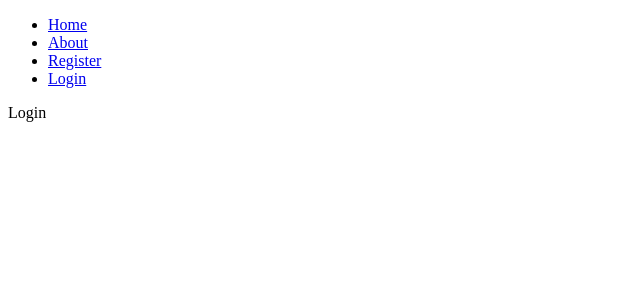
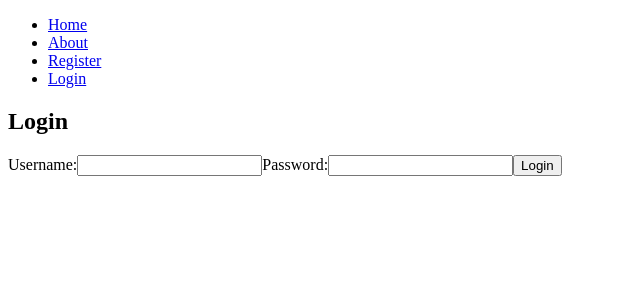
Before and after one commit to uprighted-learners/38-reactjs-review, a React (Create React App) app: page /login in a window 1280 px wide. Shown: the top 300 px of the page, without its empty margins (0-640 px from the left). Built offline with nearby package versions, Linux system fonts and the light colour scheme.

Commit message:
login page done

```diff
--- a/src/pages/Home.js
+++ b/src/pages/Home.js
@@ -12,7 +12,7 @@ function Home() {
 
     const fetchPosts = async () => {
         try {
-            const response = await fetch(`https://three2-mongodb-review.onrender.com/api/blogposts`);
+            const response = await fetch(`${process.env.REACT_APP_API_URL}/api/blogposts`);
             const data = await response.json();
             setPosts(data);
         } catch (error) {
@@ -23,7 +23,7 @@ function Home() {
     const handleSubmit = async (e) => {
         e.preventDefault();
         try {
-            const response = await fetch(`https://three2-mongodb-review.onrender.com/api/blogposts`, {
+            const response = await fetch(`${process.env.REACT_APP_API_URL}/api/blogposts`, {
                 method: 'POST',
                 headers: {
                     'Content-Type': 'application/json',
--- a/src/pages/Login.js
+++ b/src/pages/Login.js
@@ -1,7 +1,45 @@
-import React from 'react'
+import React, { useState } from 'react'
 
 export default function Login() {
+    const [username, setUsername] = useState('')
+    const [password, setPassword] = useState('')
+
+    const handleSubmit = async (e) => {
+        e.preventDefault()
+        try {
+            const response = await fetch(`${process.env.REACT_APP_API_URL}/api/login`, {
+                method: 'POST',
+                headers: {
+                    'Content-Type': 'application/json',
+                },
+                body: JSON.stringify({
+                    username,
+                    password
+                })
+            })
+            const data = await response.json()
+            if (response.ok) {
+                localStorage.setItem('token', data.token)
+                alert('Login successful!')
+            } else {
+                alert('Failed to login')
+            }
+            setUsername('')
+            setPassword('')
+        } catch (error) {
+            alert(error.message)
+        }
+    }
     return (
-        <div>Login</div>
+        <div>
+            <h2>Login</h2>
+            <form onSubmit={handleSubmit}>
+                <label>Username:</label>
+                <input type="text" value={username} onChange={(e) => setUsername(e.target.value)} required />
+                <label>Password:</label>
+                <input type="password" value={password} onChange={(e) => setPassword(e.target.value)} required />
+                <button type="submit">Login</button>
+            </form>
+        </div>
     )
 }
--- a/src/pages/Register.js
+++ b/src/pages/Register.js
@@ -9,7 +9,7 @@ export default function Register() {
     const handleSubmit = async (e) => {
         e.preventDefault()
         try {
-            const response = await fetch(`https://three2-mongodb-review.onrender.com/api/users`, {
+            const response = await fetch(`${process.env.REACT_APP_API_URL}/api/register`, {
                 method: 'POST',
                 headers: {
                     'Content-Type': 'application/json',
@@ -19,10 +19,14 @@ export default function Register() {
                     password
                 })
             })
-            setUsername('')
-            setPassword('')
-            alert('User created successfully!')
-            navigate('/login')
+            if (response.ok) {
+                setUsername('')
+                setPassword('')
+                alert('User created successfully!')
+                navigate('/login')
+            } else {
+                alert('Failed to create user')
+            }
         } catch (error) {
             alert(error.message)
         }
```
Also changed, not shown: 1 other file (tests, documents, lock files or other folders).
